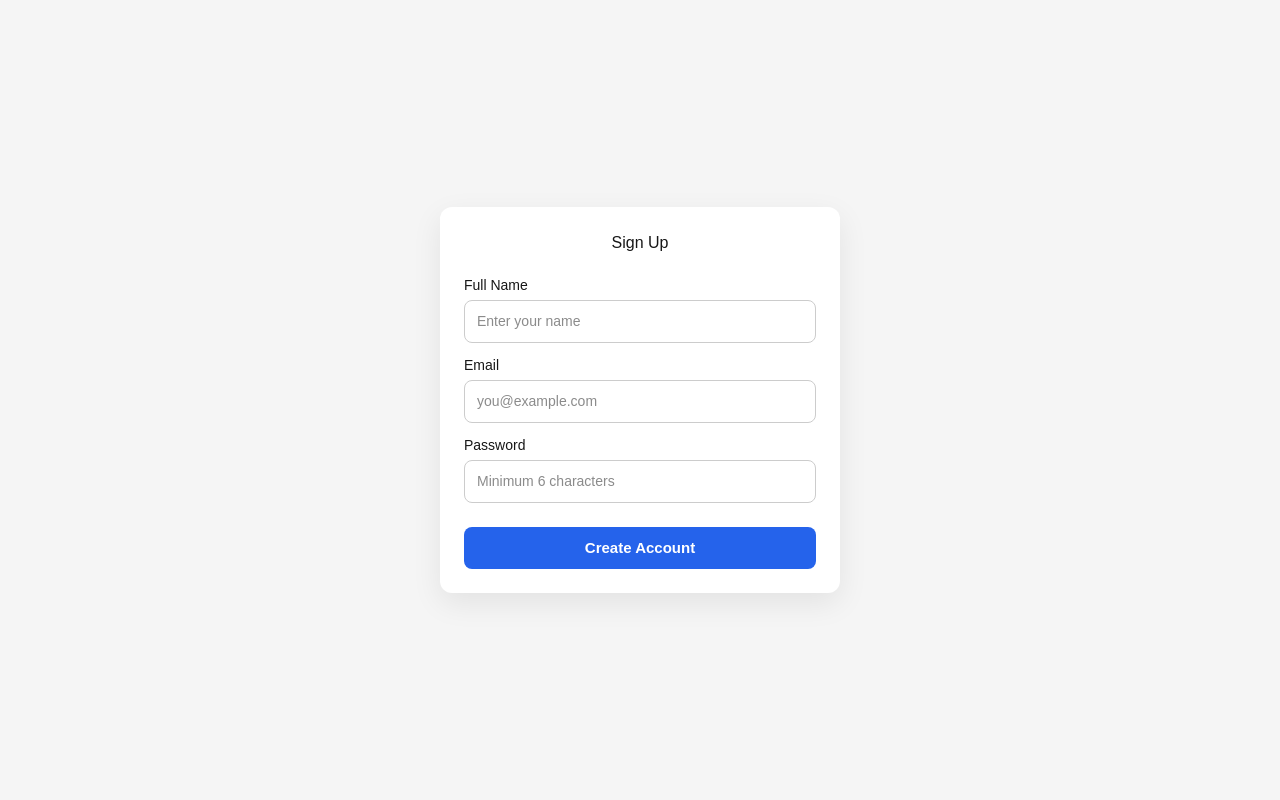
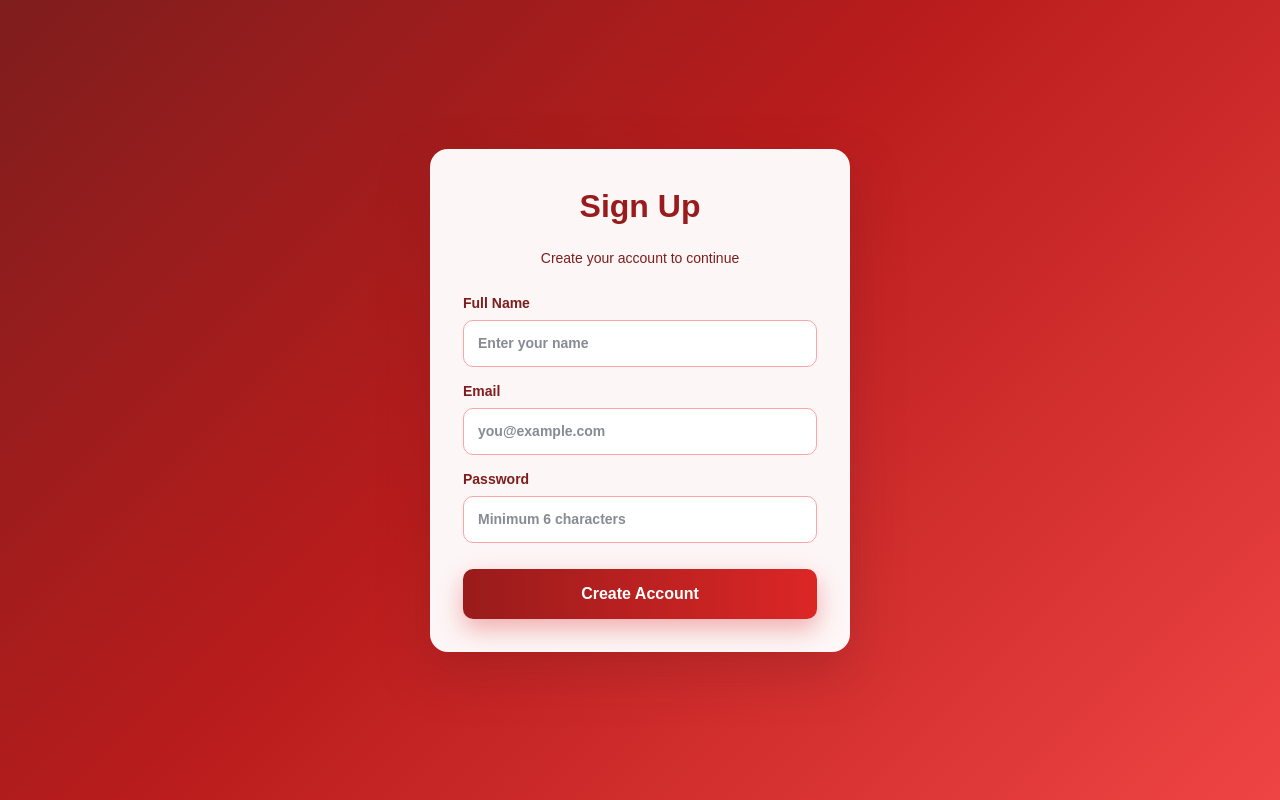
Before and after one commit to op29godara/raktasetu, a Next.js app: page /signup in a window 1280 px wide. Built offline with nearby package versions, Linux system fonts and the light colour scheme.

Commit message:
Update page.tsx

```diff
--- a/app/signup/page.tsx
+++ b/app/signup/page.tsx
@@ -15,21 +15,18 @@ export default function SignupPage() {
     const password = (form.elements.namedItem("password") as HTMLInputElement).value;
 
     try {
-      // Firebase Auth: create user with email & password
       const userCredential = await createUserWithEmailAndPassword(auth, email, password);
-      const user = userCredential.user; // yaha se uid milega [web:193][web:405]
+      const user = userCredential.user;
 
-      // Firestore: users collection me document create karo
       await setDoc(doc(db, "users", user.uid), {
         uid: user.uid,
         name,
         email,
         createdAt: serverTimestamp(),
-      }); // Auth ke saath profile data store karna recommended hai. [web:391][web:402]
+      });
 
       alert("Signup successful");
       form.reset();
-      // yahan baad me tum /donor-register ya /login par navigate kar sakte ho
     } catch (error: any) {
       alert(error.message);
     }
@@ -42,26 +39,50 @@ export default function SignupPage() {
         display: "flex",
         alignItems: "center",
         justifyContent: "center",
-        background: "#f5f5f5",
+        background: "linear-gradient(135deg, #7f1d1d 0%, #b91c1c 45%, #ef4444 100%)",
+        padding: "20px",
       }}
     >
       <form
         onSubmit={handleSignup}
         style={{
           width: "100%",
-          maxWidth: "400px",
-          padding: "24px",
-          borderRadius: "12px",
-          background: "#ffffff",
-          boxShadow: "0 10px 30px rgba(0,0,0,0.08)",
+          maxWidth: "420px",
+          padding: "32px",
+          borderRadius: "18px",
+          background: "rgba(255,255,255,0.96)",
+          boxShadow: "0 20px 50px rgba(127, 29, 29, 0.35)",
           display: "flex",
           flexDirection: "column",
-          gap: "12px",
+          gap: "14px",
+          border: "1px solid rgba(255,255,255,0.35)",
         }}
       >
-        <h1 style={{ marginBottom: "8px", textAlign: "center" }}>Sign Up</h1>
+        <h1
+          style={{
+            marginBottom: "10px",
+            textAlign: "center",
+            color: "#991b1b",
+            fontSize: "32px",
+            fontWeight: 700,
+          }}
+        >
+          Sign Up
+        </h1>
 
-        <label style={{ fontSize: "14px" }}>
+        <p
+          style={{
+            textAlign: "center",
+            color: "#7f1d1d",
+            marginTop: "-6px",
+            marginBottom: "10px",
+            fontSize: "14px",
+          }}
+        >
+          Create your account to continue
+        </p>
+
+        <label style={{ fontSize: "14px", color: "#7f1d1d", fontWeight: 600 }}>
           Full Name
           <input
             type="text"
@@ -70,16 +91,19 @@ export default function SignupPage() {
             placeholder="Enter your name"
             style={{
               width: "100%",
-              marginTop: "4px",
-              padding: "10px 12px",
-              borderRadius: "8px",
-              border: "1px solid #ccc",
+              marginTop: "6px",
+              padding: "12px 14px",
+              borderRadius: "10px",
+              border: "1px solid #fca5a5",
               fontSize: "14px",
+              outline: "none",
+              background: "#fff",
+              color: "#111827",
             }}
           />
         </label>
 
-        <label style={{ fontSize: "14px" }}>
+        <label style={{ fontSize: "14px", color: "#7f1d1d", fontWeight: 600 }}>
           Email
           <input
             type="email"
@@ -88,16 +112,19 @@ export default function SignupPage() {
             placeholder="you@example.com"
             style={{
               width: "100%",
-              marginTop: "4px",
-              padding: "10px 12px",
-              borderRadius: "8px",
-              border: "1px solid #ccc",
+              marginTop: "6px",
+              padding: "12px 14px",
+              borderRadius: "10px",
+              border: "1px solid #fca5a5",
               fontSize: "14px",
+              outline: "none",
+              background: "#fff",
+              color: "#111827",
             }}
           />
         </label>
 
-        <label style={{ fontSize: "14px" }}>
+        <label style={{ fontSize: "14px", color: "#7f1d1d", fontWeight: 600 }}>
           Password
           <input
             type="password"
@@ -107,11 +134,14 @@ export default function SignupPage() {
             placeholder="Minimum 6 characters"
             style={{
               width: "100%",
-              marginTop: "4px",
-              padding: "10px 12px",
-              borderRadius: "8px",
-              border: "1px solid #ccc",
+              marginTop: "6px",
+              padding: "12px 14px",
+              borderRadius: "10px",
+              border: "1px solid #fca5a5",
               fontSize: "14px",
+              outline: "none",
+              background: "#fff",
+              color: "#111827",
             }}
           />
         </label>
@@ -120,14 +150,15 @@ export default function SignupPage() {
           type="submit"
           style={{
             marginTop: "12px",
-            padding: "10px 12px",
-            borderRadius: "8px",
+            padding: "13px 16px",
+            borderRadius: "10px",
             border: "none",
-            fontSize: "15px",
-            fontWeight: 600,
-            background: "#2563eb",
+            fontSize: "16px",
+            fontWeight: 700,
+            background: "linear-gradient(90deg, #991b1b, #dc2626)",
             color: "#fff",
             cursor: "pointer",
+            boxShadow: "0 10px 25px rgba(220, 38, 38, 0.35)",
           }}
         >
           Create Account
```
